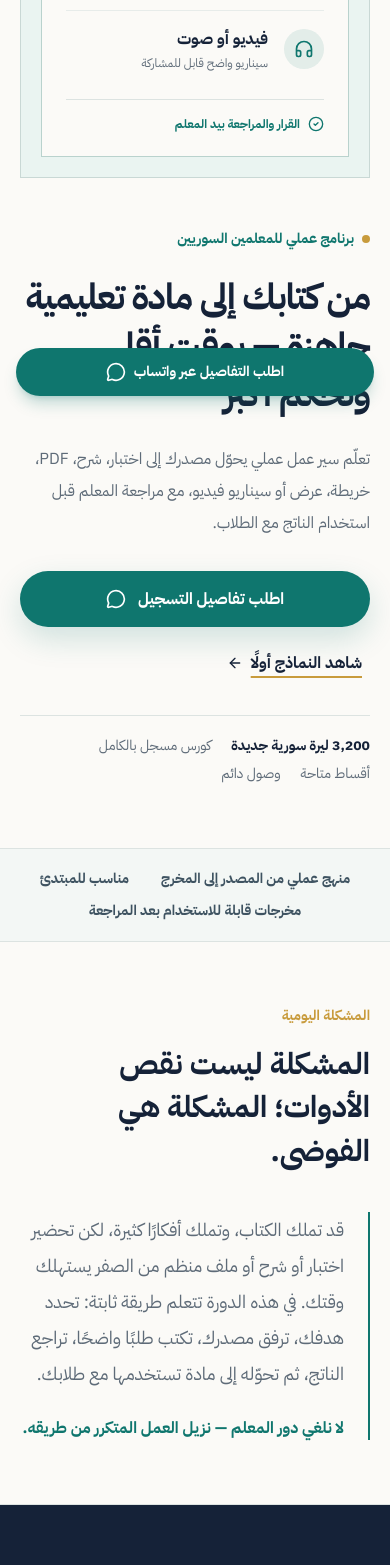
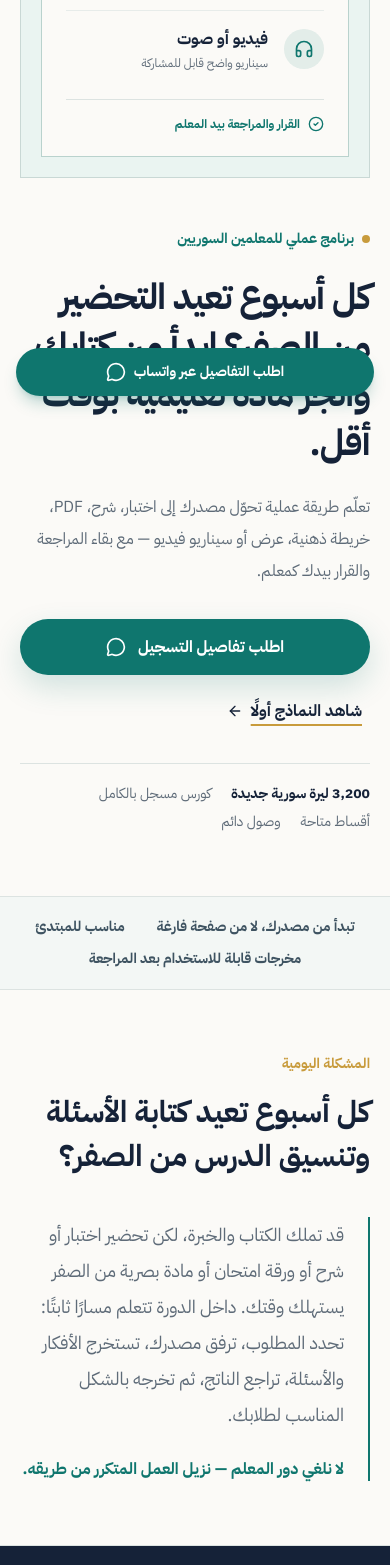
Before and after one commit to fhrrutedf/notebooklm-course-landing, a Next.js app: page / in a window 390 px wide. Shown: the part 432-1997 px from the top of the page. Built offline with nearby package versions, Linux system fonts and the light colour scheme.

Commit message:
تحسين رسالة وترتيب صفحة الهبوط لزيادة التحويل

```diff
--- a/src/app/page.tsx
+++ b/src/app/page.tsx
@@ -165,10 +165,10 @@ export default function LandingPage() {
               برنامج عملي للمعلمين السوريين
             </div>
             <h1 className="max-w-3xl text-4xl font-bold leading-[1.35] tracking-tight text-[#152238] md:text-6xl">
-              من كتابك إلى مادة تعليمية جاهزة — بوقت أقل وتحكم أكبر
+              كل أسبوع تعيد التحضير من الصفر؟ ابدأ من كتابك وأنجز مادة تعليمية بوقت أقل.
             </h1>
             <p className="mt-6 max-w-2xl text-base leading-[2] text-[#5E6B78] md:text-xl">
-              تعلّم سير عمل عملي يحوّل مصدرك إلى اختبار، شرح، PDF، خريطة، عرض أو سيناريو فيديو، مع مراجعة المعلم قبل استخدام الناتج مع الطلاب.
+              تعلّم طريقة عملية تحوّل مصدرك إلى اختبار، شرح، PDF، خريطة ذهنية، عرض أو سيناريو فيديو — مع بقاء المراجعة والقرار بيدك كمعلم.
             </p>
             <div className="mt-8 flex flex-col items-start gap-4 sm:flex-row sm:items-center">
               <a href={createWhatsAppLink('مرحباً، أريد تفاصيل التسجيل في كورس الذكاء الاصطناعي للمعلمين.')} onClick={() => trackWhatsAppClick('redesigned_hero')} target="_blank" rel="noopener noreferrer" className="inline-flex w-full items-center justify-center gap-3 rounded-full bg-[#0F766E] px-7 py-4 text-base font-bold text-white shadow-[0_12px_30px_rgba(15,118,110,0.18)] transition-all hover:-translate-y-0.5 hover:bg-[#115E59] sm:w-auto">
@@ -226,7 +226,7 @@ export default function LandingPage() {
       {/* ===== 3. PROOF STRIP ===== */}
       <section className="border-b border-[#DCE3E1] bg-[#F3F7F5]">
         <div className="mx-auto flex max-w-[1180px] flex-wrap items-center justify-center gap-x-8 gap-y-3 px-5 py-5 text-center text-sm font-bold text-[#3E5361] md:px-8">
-          <span>منهج عملي من المصدر إلى المخرج</span>
+          <span>تبدأ من مصدرك، لا من صفحة فارغة</span>
           <span className="hidden h-1 w-1 rounded-full bg-[#C89B3C] sm:block" />
           <span>مناسب للمبتدئ</span>
           <span className="hidden h-1 w-1 rounded-full bg-[#C89B3C] sm:block" />
@@ -239,10 +239,10 @@ export default function LandingPage() {
         <div className="mx-auto grid max-w-[1180px] gap-10 px-5 py-16 md:grid-cols-[0.8fr_1.2fr] md:items-center md:px-8 md:py-24">
           <div>
             <p className="mb-4 text-sm font-bold text-[#C89B3C]">المشكلة اليومية</p>
-            <h2 className="text-3xl font-bold leading-[1.45] text-[#152238] md:text-5xl">المشكلة ليست نقص الأدوات؛ المشكلة هي الفوضى.</h2>
+            <h2 className="text-3xl font-bold leading-[1.45] text-[#152238] md:text-5xl">كل أسبوع تعيد كتابة الأسئلة وتنسيق الدرس من الصفر؟</h2>
           </div>
           <div className="border-r-2 border-[#0F766E] pr-6 md:pr-10">
-            <p className="text-lg leading-[2] text-[#5E6B78] md:text-xl">قد تملك الكتاب، وتملك أفكارًا كثيرة، لكن تحضير اختبار أو شرح أو ملف منظم من الصفر يستهلك وقتك. في هذه الدورة تتعلم طريقة ثابتة: تحدد هدفك، ترفق مصدرك، تكتب طلبًا واضحًا، تراجع الناتج، ثم تحوّله إلى مادة تستخدمها مع طلابك.</p>
+            <p className="text-lg leading-[2] text-[#5E6B78] md:text-xl">قد تملك الكتاب والخبرة، لكن تحضير اختبار أو شرح أو ورقة امتحان أو مادة بصرية من الصفر يستهلك وقتك. داخل الدورة تتعلم مسارًا ثابتًا: تحدد المطلوب، ترفق مصدرك، تستخرج الأفكار والأسئلة، تراجع الناتج، ثم تخرجه بالشكل المناسب لطلابك.</p>
             <p className="mt-6 font-bold text-[#0F766E]">لا نلغي دور المعلم — نزيل العمل المتكرر من طريقه.</p>
           </div>
         </div>
@@ -253,8 +253,8 @@ export default function LandingPage() {
         <div className="mx-auto max-w-[1180px] px-5 py-16 md:px-8 md:py-24">
           <div className="max-w-2xl">
             <p className="mb-4 text-sm font-bold text-[#D9B96C]">النتيجة التي تهمك</p>
-            <h2 className="text-3xl font-bold leading-[1.45] md:text-5xl">بدل أن تبدأ من صفحة فارغة، ابدأ من منهجك.</h2>
-            <p className="mt-5 text-base leading-[2] text-white/70 md:text-lg">أنت لا تشتري قائمة أدوات؛ تتعلم كيف تبني مخرجات تعليمية متعددة من المصدر نفسه، وتحتفظ بقرار الدقة والملاءمة.</p>
+            <h2 className="text-3xl font-bold leading-[1.45] md:text-5xl">بدل ما تبدأ من صفحة فاضية، ابدأ من مسودة قوية.</h2>
+            <p className="mt-5 text-base leading-[2] text-white/70 md:text-lg">أنت لا تشتري قائمة أدوات؛ تتعلم كيف تحوّل المصدر نفسه إلى مخرجات متعددة، وتحتفظ بقرار الدقة والملاءمة قبل أن يصل أي شيء إلى طلابك.</p>
           </div>
           <div className="mt-12 grid gap-8 md:grid-cols-3">
             {[
@@ -278,8 +278,8 @@ export default function LandingPage() {
           <div className="grid gap-10 md:grid-cols-[0.7fr_1.3fr] md:items-center">
             <div>
               <p className="mb-4 text-sm font-bold text-[#0F766E]">شاهد قبل أن تقرر</p>
-              <h2 className="text-3xl font-bold leading-[1.45] text-[#152238] md:text-5xl">عينة عملية من طريقة الشرح</h2>
-              <p className="mt-5 text-base leading-[2] text-[#5E6B78]">شاهد كيف يبدأ العمل من مصدر المعلم وينتهي بمسودة اختبار منظمة، ثم تعرف على بقية المخرجات داخل الكورس.</p>
+              <h2 className="text-3xl font-bold leading-[1.45] text-[#152238] md:text-5xl">شاهد النتيجة قبل ما تقرر</h2>
+              <p className="mt-5 text-base leading-[2] text-[#5E6B78]">شاهد كيف ينتقل العمل من مصدر المعلم إلى أسئلة واختبار ومخرج منظم، ثم تعرّف على بقية النماذج الحقيقية داخل الكورس.</p>
               <a href={createWhatsAppLink('مرحباً، شاهدت العينة وأريد تفاصيل التسجيل في الكورس.')} onClick={() => trackWhatsAppClick('redesigned_sample')} target="_blank" rel="noopener noreferrer" className="mt-7 inline-flex items-center gap-2 font-bold text-[#0F766E] underline decoration-[#C89B3C] decoration-2 underline-offset-8">أريد تفاصيل التسجيل <ArrowLeft className="h-4 w-4" /></a>
             </div>
             <div className="overflow-hidden border border-[#B9D2CD] bg-[#152238] shadow-[0_20px_50px_rgba(21,34,56,0.12)]">
@@ -308,7 +308,7 @@ export default function LandingPage() {
         <div className="mx-auto max-w-[1180px] px-5 py-16 md:px-8 md:py-24">
           <div className="max-w-2xl">
             <p className="mb-4 text-sm font-bold text-[#C89B3C]">التغيير العملي</p>
-            <h2 className="text-3xl font-bold leading-[1.45] text-[#152238] md:text-5xl">من التحضير المتكرر إلى سير عمل يمكنك تكراره.</h2>
+            <h2 className="text-3xl font-bold leading-[1.45] text-[#152238] md:text-5xl">من تحضير يتكرر كل أسبوع إلى طريقة يمكنك تكرارها مع أي درس.</h2>
           </div>
           <div className="mt-12 grid gap-0 border-y border-[#DCE3E1] md:grid-cols-2">
             <div className="border-b border-[#DCE3E1] py-8 md:border-b-0 md:border-l md:pl-10 md:py-10">
@@ -339,7 +339,7 @@ export default function LandingPage() {
           <div className="flex flex-col justify-between gap-6 md:flex-row md:items-end">
             <div className="max-w-2xl">
               <p className="mb-4 text-sm font-bold text-[#0F766E]">خريطة الدورة</p>
-              <h2 className="text-3xl font-bold leading-[1.45] text-[#152238] md:text-5xl">ثلاثة مسارات، وكل مسار ينتهي بمخرج واضح.</h2>
+              <h2 className="text-3xl font-bold leading-[1.45] text-[#152238] md:text-5xl">ثلاثة مسارات عملية، وكل مسار ينتهي بنتيجة تراها وتستخدمها.</h2>
             </div>
             <span className="text-sm font-bold text-[#5E6B78]">20 محاضرة · {COURSE_DURATION}</span>
           </div>
@@ -375,8 +375,8 @@ export default function LandingPage() {
           <div className="flex flex-col justify-between gap-6 md:flex-row md:items-end">
             <div className="max-w-2xl">
               <p className="mb-4 text-sm font-bold text-[#C89B3C]">دليل بصري</p>
-              <h2 className="text-3xl font-bold leading-[1.45] text-[#152238] md:text-5xl">شاهد المخرج، لا تسمع الوعد فقط.</h2>
-              <p className="mt-5 text-base leading-[2] text-[#5E6B78]">نماذج حقيقية من اختبارات وخرائط وعروض وملفات صوتية مبنية على مصادر دراسية.</p>
+              <h2 className="text-3xl font-bold leading-[1.45] text-[#152238] md:text-5xl">شاهد المخرج الحقيقي، لا تسمع الوعد فقط.</h2>
+              <p className="mt-5 text-base leading-[2] text-[#5E6B78]">نماذج حقيقية من اختبارات وخرائط ذهنية وعروض وملفات صوتية وفيديوهات مبنية على مصادر دراسية.</p>
             </div>
             <a href={resultsHref} onClick={() => trackResultsOpen('redesigned_results')} className="inline-flex items-center gap-2 font-bold text-[#0F766E] underline decoration-[#C89B3C] decoration-2 underline-offset-8">افتح معرض النماذج <ArrowLeft className="h-4 w-4" /></a>
           </div>
@@ -425,7 +425,7 @@ export default function LandingPage() {
         <div className="mx-auto max-w-[1180px] px-5 py-16 md:px-8 md:py-24">
           <div className="max-w-2xl">
             <p className="mb-4 text-sm font-bold text-[#0F766E]">مع التسجيل</p>
-            <h2 className="text-3xl font-bold leading-[1.45] text-[#152238] md:text-5xl">كل ما يساعدك على التطبيق، في مكان واحد.</h2>
+            <h2 className="text-3xl font-bold leading-[1.45] text-[#152238] md:text-5xl">كل ما تحتاجه لتطبّق الطريقة بعد انتهاء الدروس.</h2>
           </div>
           <div className="mt-10 border-t border-[#B9D2CD]">
             {bonuses.map((bonus, i) => (
@@ -469,10 +469,10 @@ export default function LandingPage() {
       <section className="bg-[#152238] text-white">
         <div className="mx-auto max-w-[980px] px-5 py-16 text-center md:px-8 md:py-24">
           <p className="mb-4 text-sm font-bold text-[#D9B96C]">ابدأ من مصدرك</p>
-          <h2 className="text-3xl font-bold leading-[1.45] md:text-5xl">حوّل وقت التحضير إلى وقت للتدريس.</h2>
-          <p className="mx-auto mt-5 max-w-2xl text-base leading-[2] text-white/70 md:text-lg">اطلب تفاصيل التسجيل، واعرف طريقة الدفع والوصول إلى الكورس قبل أن تتخذ قرارك.</p>
+          <h2 className="text-3xl font-bold leading-[1.45] md:text-5xl">خفف وقت التحضير، وخلّي وقتك للشرح والطلاب.</h2>
+          <p className="mx-auto mt-5 max-w-2xl text-base leading-[2] text-white/70 md:text-lg">اطلب تفاصيل التسجيل وطريقة الدفع والوصول إلى الكورس، وخذ قرارك بعد ما تشوف القيمة بوضوح.</p>
           <div className="mx-auto mt-10 max-w-md border border-white/20 bg-white/5 p-7">
-            <div className="text-sm text-white/60">عرض التسجيل لمدة 7 أيام</div>
+            <div className="text-sm text-white/60">سعر التسجيل الحالي</div>
             <div className="mt-3 flex items-baseline justify-center gap-3"><span className="text-sm text-white/45 line-through">{currentPricing.originalPrice}</span><span className="text-3xl font-bold text-[#D9B96C]">{currentPricing.price}</span></div>
             <div className="mt-2 text-sm text-white/60">{currentPricing.currency}</div>
             <a href={createWhatsAppLink('مرحباً، أريد التسجيل في كورس الذكاء الاصطناعي للمعلمين. أريد تفاصيل طريقة الدفع والوصول إلى الكورس.')} onClick={() => trackWhatsAppClick('redesigned_final_cta')} target="_blank" rel="noopener noreferrer" className="mt-6 inline-flex w-full items-center justify-center gap-3 rounded-full bg-[#0F766E] px-7 py-4 text-base font-bold text-white transition-all hover:bg-[#14A39A]">سجّل الآن عبر واتساب <MessageCircle className="h-5 w-5" /></a>
```
